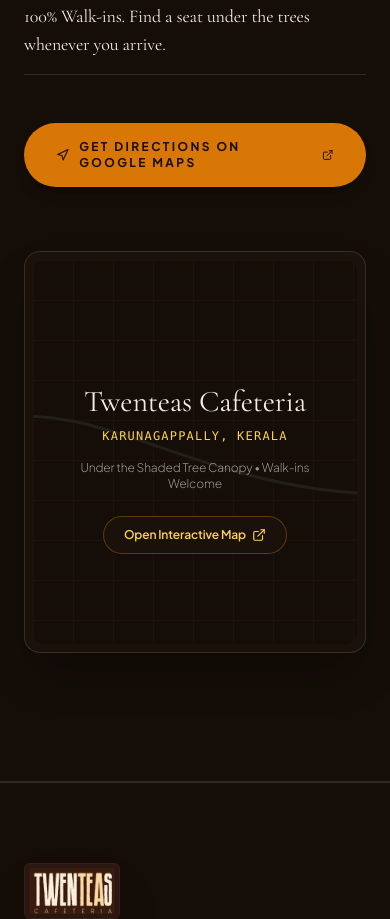
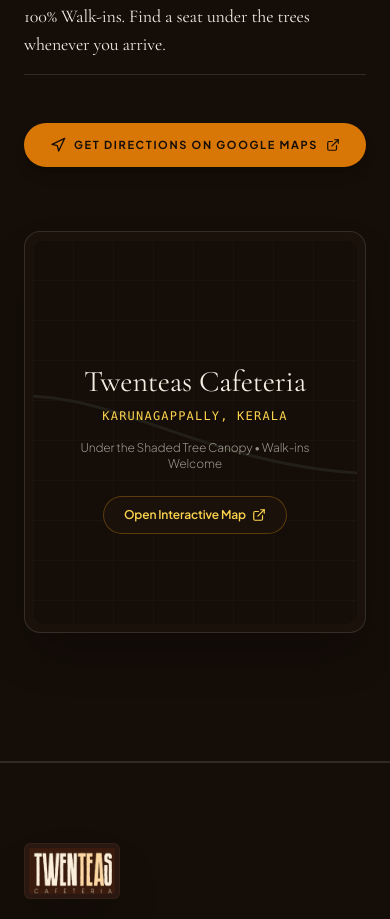
Before and after one commit to IsacSmile/twenteas-cafe, a React (Vite) app: page / in a window 390 px wide. Shown: the part 10500-11419 px from the top of the page. Built offline with nearby package versions, Linux system fonts and the light colour scheme; a web font is replaced by a local one.

Commit message:
Fix Google Maps CTA button text wrapping on mobile screens

```diff
--- a/src/components/Location.tsx
+++ b/src/components/Location.tsx
@@ -59,11 +59,11 @@
                 href="https://maps.google.com/?q=Karunagappally"
                 target="_blank"
                 rel="noopener noreferrer"
-                className="inline-flex items-center gap-2.5 bg-amber-600 hover:bg-amber-500 text-coffee-950 font-bold uppercase tracking-[0.2em] text-xs px-8 py-4 rounded-full transition-all shadow-lg"
+                className="w-full sm:w-auto inline-flex items-center justify-center gap-2 bg-amber-600 hover:bg-amber-500 text-coffee-950 font-bold uppercase tracking-[0.15em] sm:tracking-[0.2em] text-[11px] sm:text-xs px-5 sm:px-8 py-3.5 sm:py-4 rounded-full transition-all shadow-lg whitespace-nowrap"
               >
-                <Navigation className="w-4 h-4" />
-                Get Directions On Google Maps
-                <ExternalLink className="w-3.5 h-3.5" />
+                <Navigation className="w-4 h-4 shrink-0" />
+                <span>Get Directions On Google Maps</span>
+                <ExternalLink className="w-3.5 h-3.5 shrink-0" />
               </a>
             </div>
 
```
